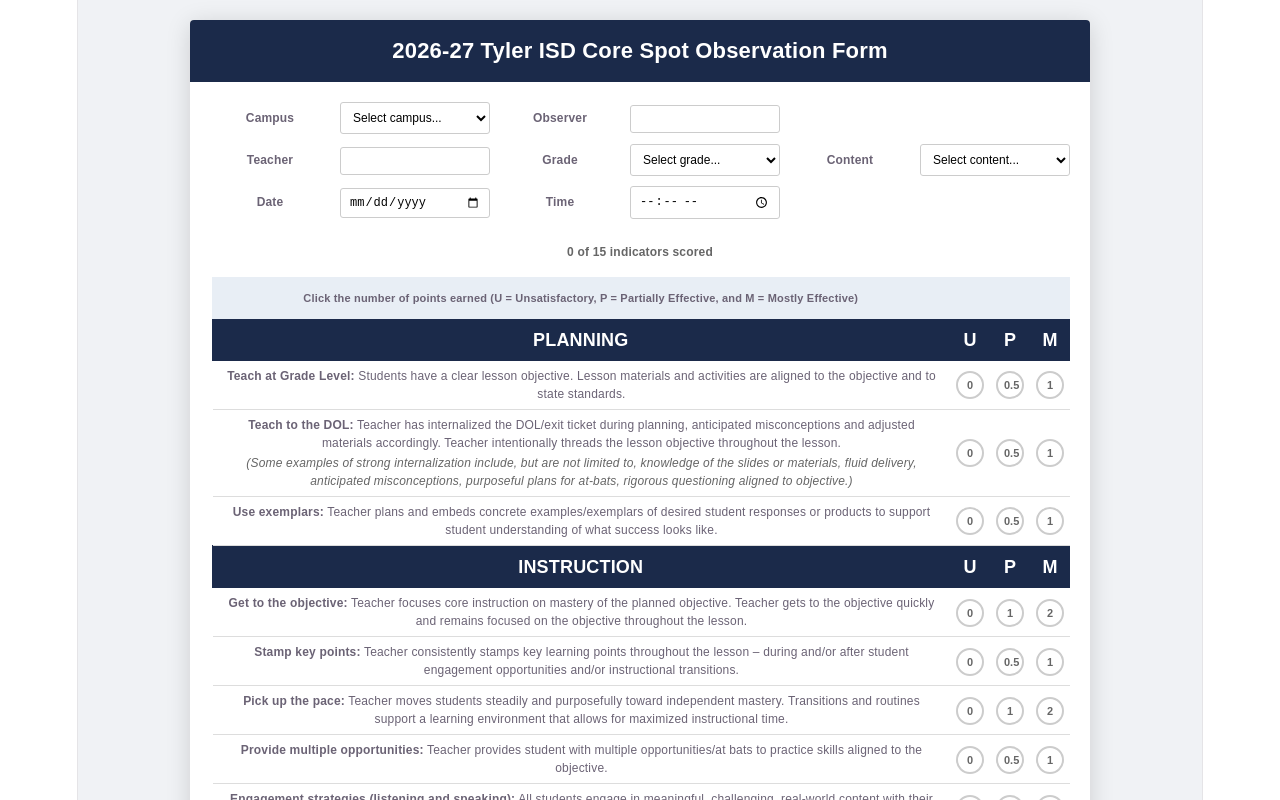
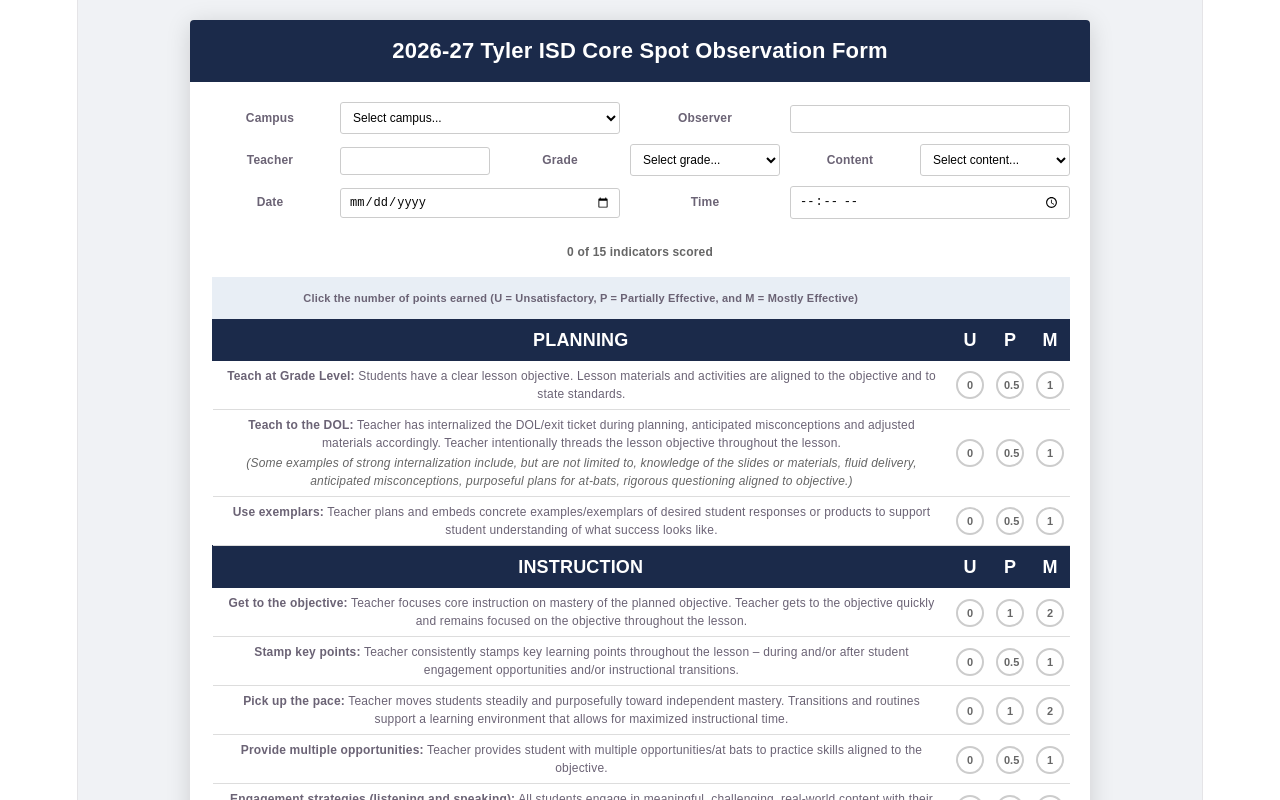
Before and after one commit to jamescureton/tisd-spot-check-form, a React (Vite) app: page / in a window 1280 px wide. Shown: the top 800 px of the page. Built offline with nearby package versions, Linux system fonts and the light colour scheme.

Commit message:
spanned 1st and 3rd row of table

```diff
--- a/src/App.tsx
+++ b/src/App.tsx
@@ -521,7 +521,7 @@
 >
   {/* Row 1: Campus + Observer */}
 <div style={{ fontSize: 12, fontWeight: "bold" }}>Campus</div>
-  <div>
+<div style={{ gridColumn: "span 2" }}>
   <select
     value={fields.campus}
     onChange={(e) => handleFieldChange("campus", e.target.value)}
@@ -539,7 +539,7 @@
 </div>
 
 <div style={{ fontSize: 12, fontWeight: "bold" }}>Observer</div>
-  <div>
+<div style={{ gridColumn: "span 2" }}>
   <input
     value={fields.observer}
     onChange={(e) => handleFieldChange("observer", e.target.value)}
@@ -547,8 +547,7 @@
   />
 </div>
 
-  <div></div>
-  <div></div>
+
 
   {/* Row 2: Teacher + Grade + Content */}
   <div style={{ fontSize: 12, fontWeight: "bold" }}>Teacher</div>
@@ -597,7 +596,7 @@
 
   {/* Row 3: Date + Time */}
 <div style={{ fontSize: 12, fontWeight: "bold" }}>Date</div>
-  <div>
+<div style={{ gridColumn: "span 2" }}>
   <input
     type="date"
     value={fields.date}
@@ -607,7 +606,7 @@
 </div>
 
 <div style={{ fontSize: 12, fontWeight: "bold" }}>Time</div>
-  <div>
+<div style={{ gridColumn: "span 2" }}>
   <input
     type="time"
     value={fields.time}
@@ -616,8 +615,6 @@
   />
 </div>
 
-  <div></div>
-  <div></div>
 </div>
 
           <div
```
Lines whose indentation alone changed are shown as unchanged.
